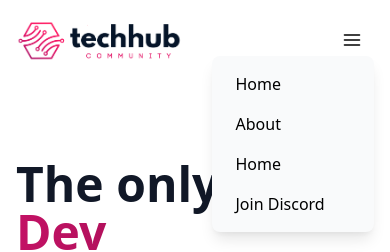
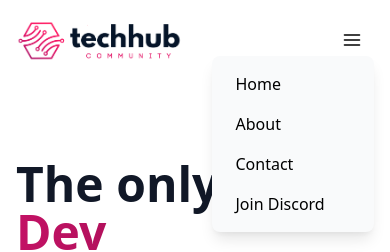
Before and after one commit to techhub-community/techhub-website, a Next.js app: page / in a window 390 px wide. Both pictures are taken after a click on the button "Open Menu". Shown: the top 252 px of the page. Built offline with nearby package versions, Linux system fonts and the light colour scheme.

Commit message:
updated Navbar with links and labels

```diff
--- a/components/Navbar.tsx
+++ b/components/Navbar.tsx
@@ -42,7 +42,7 @@ const Navbar = () => {
               </Link>
             </li>
             <li>
-              <Link href="/about">
+              <Link href="/contact">
                 <span className="text-black-600 hover:text-brand-700 hover:text-bold">
                   Contact
                 </span>
@@ -115,7 +115,7 @@ const Navbar = () => {
                 </Link>
                 <Link href="/contact">
                   <li className="px-6 py-2 bg-gray-50 hover:bg-brand-600 hover:text-white">
-                    Home
+                    Contact
                   </li>
                 </Link>
                 <Link href="https://kutt.it/techhub-invite">
```
